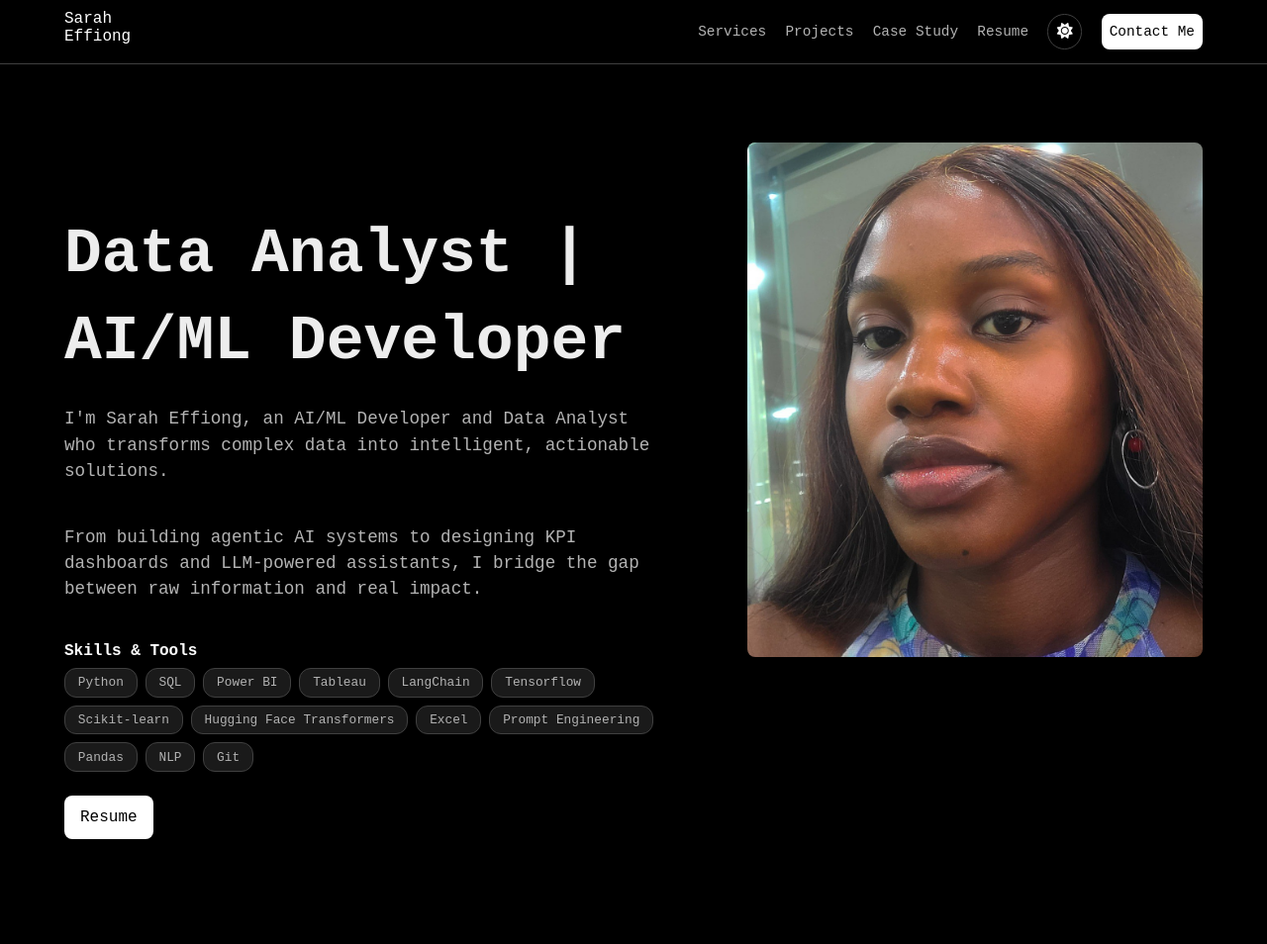
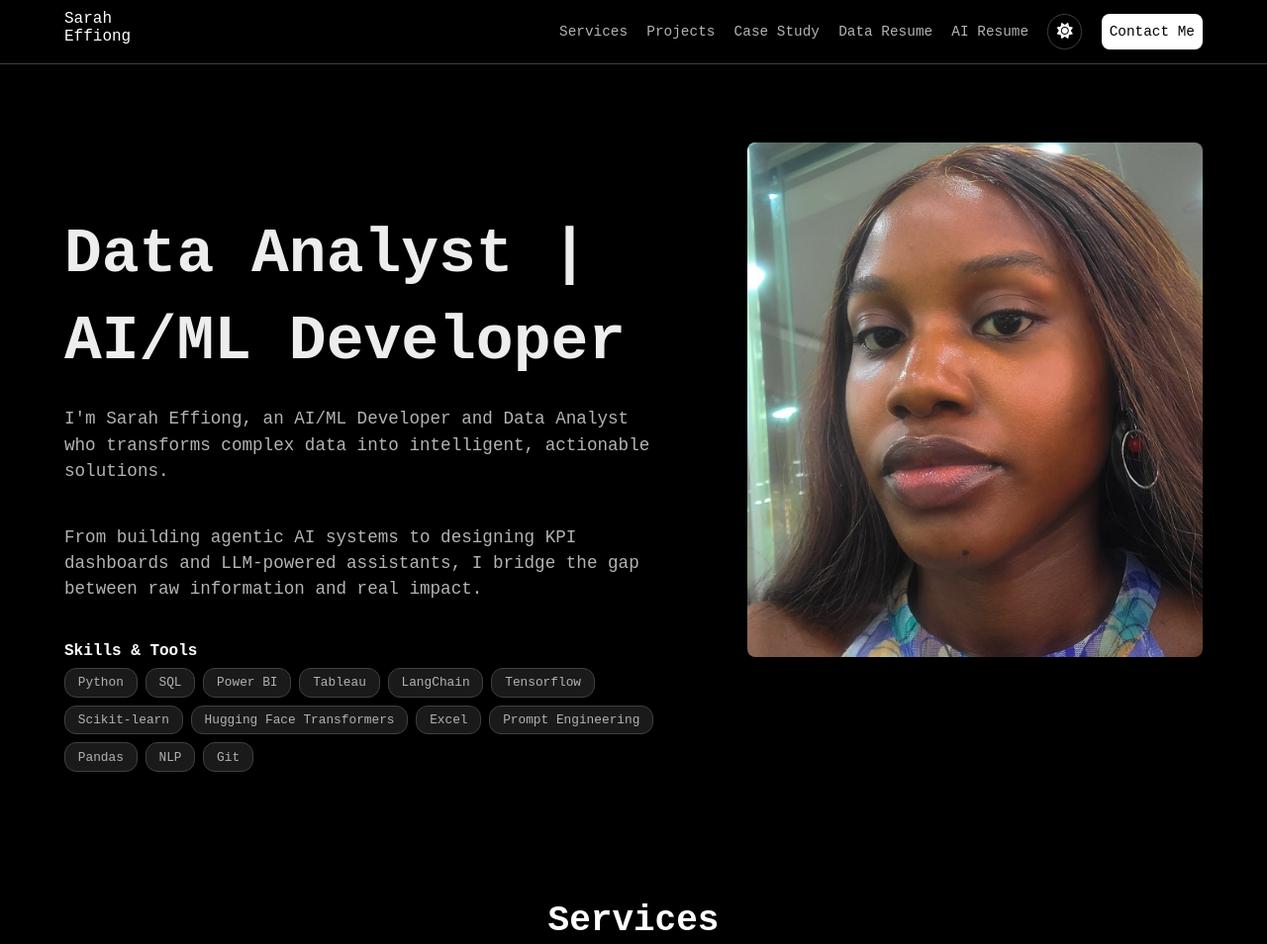
Before and after one commit to Effysarah/Datawithsarah.github.io, a plain HTML site: page index.html in a window 1280 px wide. Shown: the top 954 px of the page at 99% size. Drawn offline with Linux system fonts and the light colour scheme; a web font is replaced by a local one.

Commit message:
updated html

```diff
--- a/index.html
+++ b/index.html
@@ -32,7 +32,8 @@
         <li><a href="#services">Services</a></li>
         <li><a href="#projects">Projects</a></li>
         <li><a href="#case-studies">Case Study</a></li>
-        <li><a href="https://docs.google.com/document/d/1uIpTcS1rsmxKJe6LMIL4xVNvvUOfBWBW/edit?usp=sharing&ouid=103552666394428723054&rtpof=true&sd=true">Resume</a></li>
+        <li><a href="https://docs.google.com/document/d/1uIpTcS1rsmxKJe6LMIL4xVNvvUOfBWBW/edit?usp=sharing&ouid=103552666394428723054&rtpof=true&sd=true">Data Resume</a></li>
+        <li><a href="https://docs.google.com/document/d/1x7HgeLVyCUw-5qPOMkPow0Dwvftl3clhDHPvfxUJgFY/edit?usp=sharing">AI Resume</a></li>
         <li>
           <button class="btn-theme" data-btn-theme aria-label="theme-button">
             <i class="fa-solid fa-moon"></i>
@@ -77,11 +78,6 @@
         </div>
       </div>
 
-      <div id="resume">
-        <a href="https://docs.google.com/document/d/1uIpTcS1rsmxKJe6LMIL4xVNvvUOfBWBW/edit?usp=sharing&ouid=103552666394428723054&rtpof=true&sd=true" class="btn-link" target="_blank">Resume</a>
-      </div>
-    </div>
-  </div>
 </header>
   <!-- Main Content -->
   <main>
```
